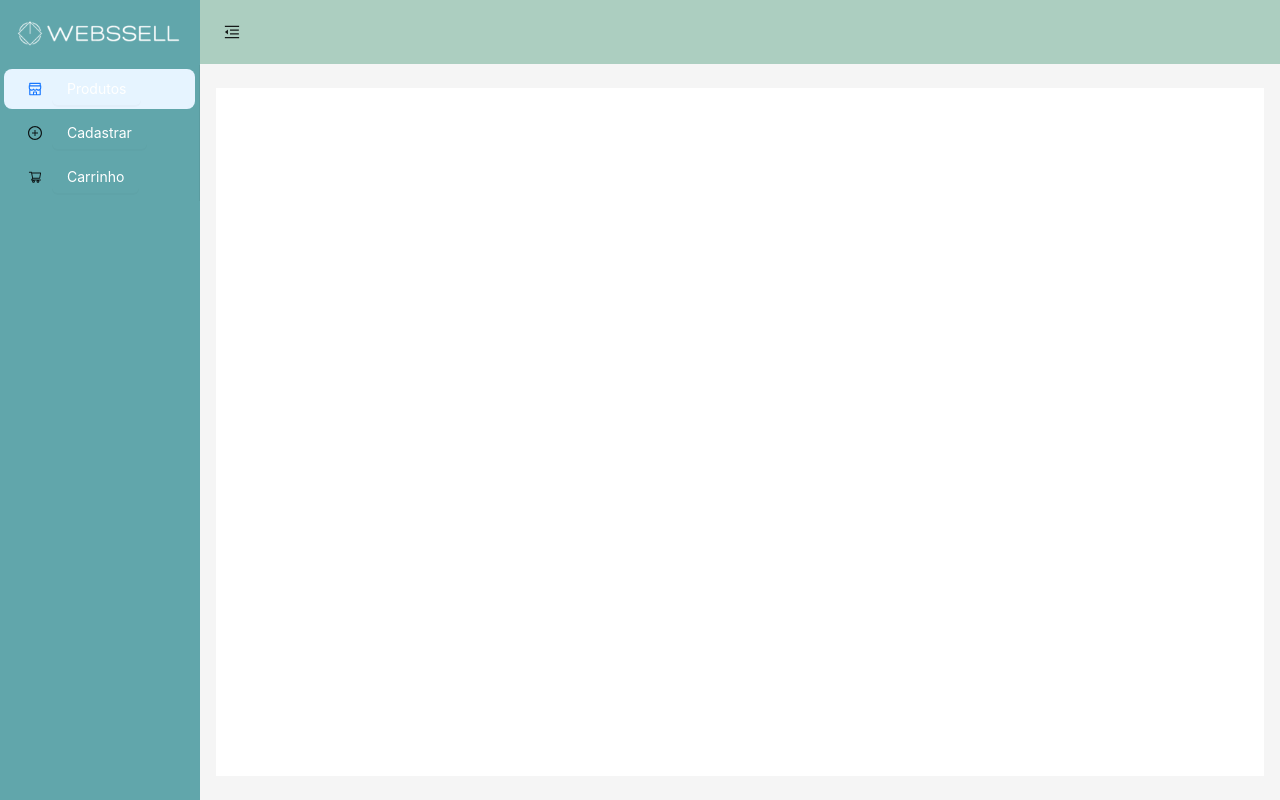
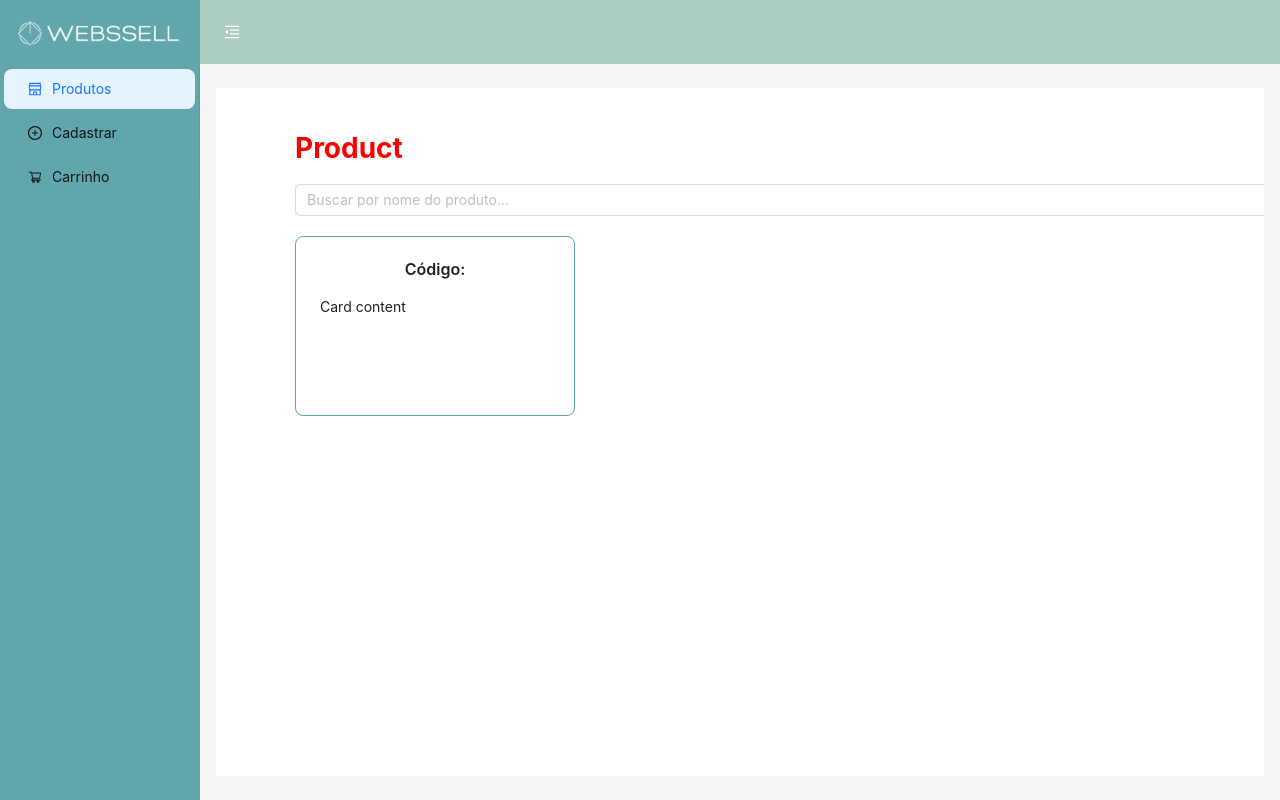
Before and after one commit to LuizGuFaMartins/webssel-web, a React (Create React App) app: page /produtos in a window 1280 px wide. Built offline with nearby package versions, Linux system fonts and the light colour scheme.

Commit message:
cards da página produtos

```diff
--- a/src/App.js
+++ b/src/App.js
@@ -1,19 +1,21 @@
 import {
   MenuFoldOutlined,
   MenuUnfoldOutlined,
+  PlusCircleOutlined,
+  ShopOutlined,
   ShoppingCartOutlined,
-  PlusCircleOutlined,
-  ShopOutlined
 } from "@ant-design/icons";
 import { Button, Layout, Menu, theme } from "antd";
 import Sider from "antd/es/layout/Sider";
 import { Content, Header } from "antd/es/layout/layout";
 import React from "react";
+import { Outlet, useNavigate } from "react-router-dom";
 import "./App.css";
 import logoIcon from "./assets/images/logo-icon.png";
 import logo from "./assets/svg/logo.svg";
 
 function App() {
+  const navigate = useNavigate();
   const [collapsed, setCollapsed] = React.useState(false);
   const {
     token: { colorBgContainer },
@@ -37,13 +39,13 @@ function App() {
               alt="logo"
             ></img>
           ) : (
-            <img style={{ width: "90%"}} src={logo} alt="logo"></img>
+            <img style={{ width: "90%" }} src={logo} alt="logo"></img>
           )}
         </div>
         <Menu
           style={{
             background: "#61A6AB",
-            color: "#FFFFFF"
+            color: "#FFFFFF",
           }}
           mode="inline"
           defaultSelectedKeys={["1"]}
@@ -51,17 +53,20 @@ function App() {
             {
               key: "1",
               icon: <ShopOutlined />,
-              label: <Button style={{backgroundColor: "transparent", border: "none", color: "#FFFFFF"}} onClick={""}>Produtos</Button>,
+              label: "Produtos",
+              onClick: () => navigate("/produtos"),
             },
             {
               key: "2",
               icon: <PlusCircleOutlined />,
-              label: <Button style={{backgroundColor: "transparent", border: "none", color: "#FFFFFF"}} onClick={""}>Cadastrar</Button>,
+              label: "Cadastrar",
+              onClick: () => navigate("/cadastro"),
             },
             {
               key: "3",
               icon: <ShoppingCartOutlined />,
-              label: <Button style={{backgroundColor: "transparent", border: "none", color: "#FFFFFF"}} onClick={""}>Carrinho</Button>,
+              label: "Carrinho",
+              onClick: () => navigate("/carrinho"),
             },
           ]}
         />
@@ -70,7 +75,7 @@ function App() {
         <Header
           style={{
             padding: 0,
-            background: '#ACCEC0',
+            background: "#ACCEC0",
           }}
         >
           <Button
@@ -81,6 +86,7 @@ function App() {
               fontSize: "16px",
               width: 64,
               height: 64,
+              color: 'white'
             }}
           />
         </Header>
@@ -94,7 +100,7 @@ function App() {
             overflow: "auto",
           }}
         >
-          {/* <Routes /> */}
+          <Outlet />
         </Content>
       </Layout>
     </Layout>
--- a/src/pages/products/index.js
+++ b/src/pages/products/index.js
@@ -1,10 +1,52 @@
 import React from "react";
 import "./styles.css";
+import { Card, Col, Row, Input, Space } from 'antd';
+
+const { Meta } = Card;
+const { Search } = Input;
+
+const onSearch = (value) => console.log(value);
 
 const Product = () => {
   return (
-    <div>
+    <div style={{ marginLeft: 55 }}>
       <h1>Product</h1>
+      <Space direction="vertical">
+        <Search
+          placeholder="Buscar por nome do produto..."
+          onSearch={onSearch}
+          style={{
+            width: 1037,
+            marginBottom: 20,
+            background: "#F7F7F7"
+          }}
+        />
+      </Space>
+      <div style={{ }}>
+        <Row gutter={16}>
+          <Col span={8}>
+            <Card
+              hoverable
+              bordered={true}
+              style={{
+                width: 280,
+                height: 180,
+                marginBottom: 10,
+                borderColor: "#61A6AB",
+              }}
+            >
+              <Meta
+                title="Código: "
+                style={{
+                  textAlign: "center",
+                  color: "#61A6AB",
+                  marginBottom: 10
+                }}></Meta>
+              <p>Card content</p>
+            </Card>
+          </Col>
+        </Row>
+      </div>
     </div>
   );
 };
```
